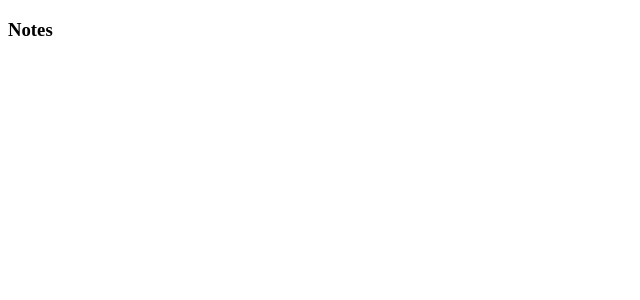
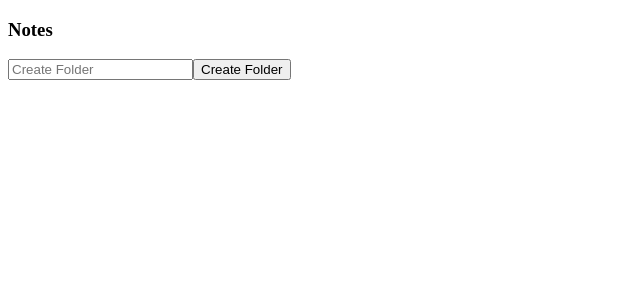
Before and after one commit to anthon-louise/fullstack-notes-folder-admin, a React (Vite) app in the folder frontend/: page / in a window 1280 px wide. Shown: the top 300 px of the page, without its empty margins (0-640 px from the left). Built offline with nearby package versions, Linux system fonts and the light colour scheme.

Commit message:
feature: Create folder UI

```diff
--- a/frontend/src/components/Button.jsx
+++ b/frontend/src/components/Button.jsx
@@ -0,0 +1,5 @@
+function Button({label, type, onClick}) {
+    return <button onClick={onClick} type={type}>{label}</button>
+}
+
+export default Button
--- /dev/null
+++ b/frontend/src/components/Input.jsx
@@ -0,0 +1,10 @@
+function TextBox({label, value, onChange}) {
+    return <input
+            type="text"
+            placeholder={label}
+            value={value}
+            onChange={(e) => onChange(e.target.value)}
+            />
+}
+
+export default TextBox
--- a/frontend/src/pages/HomePage.jsx
+++ b/frontend/src/pages/HomePage.jsx
@@ -1,7 +1,24 @@
+import Button from "../components/Button"
+import TextBox from "../components/Input"
+import { useState } from "react"
+
 function HomePage() {
+    const [activeFolderInput, setactiveFolderInput] = useState(true)
     return (
         <div>
             <h3>Notes</h3>
+            {
+                activeFolderInput ? (
+                    <div>
+                        <TextBox label="Create Folder" />
+                        <Button type="submit" label="Create Folder"/>
+                    </div>
+                )
+                    :
+                    (
+                        <p>hello</p>
+                    )
+            }
 
         </div>
     )
```
